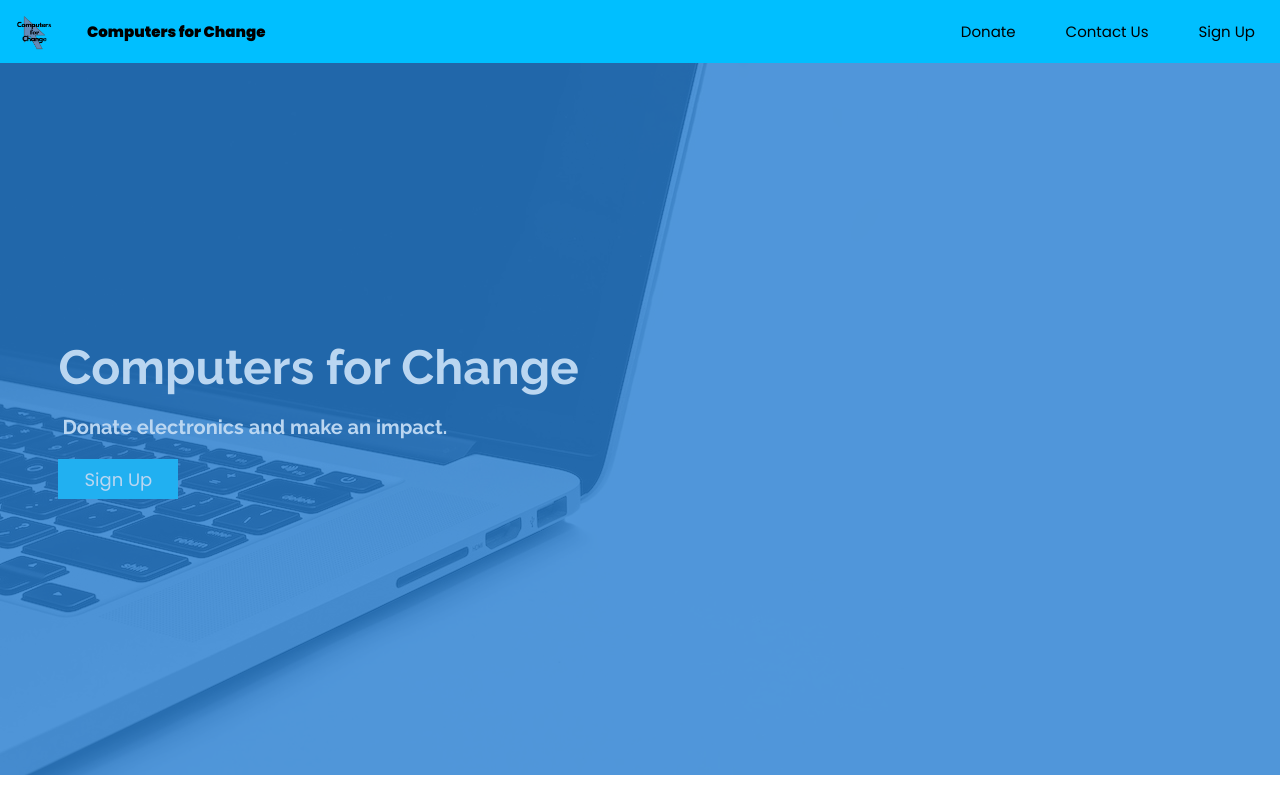
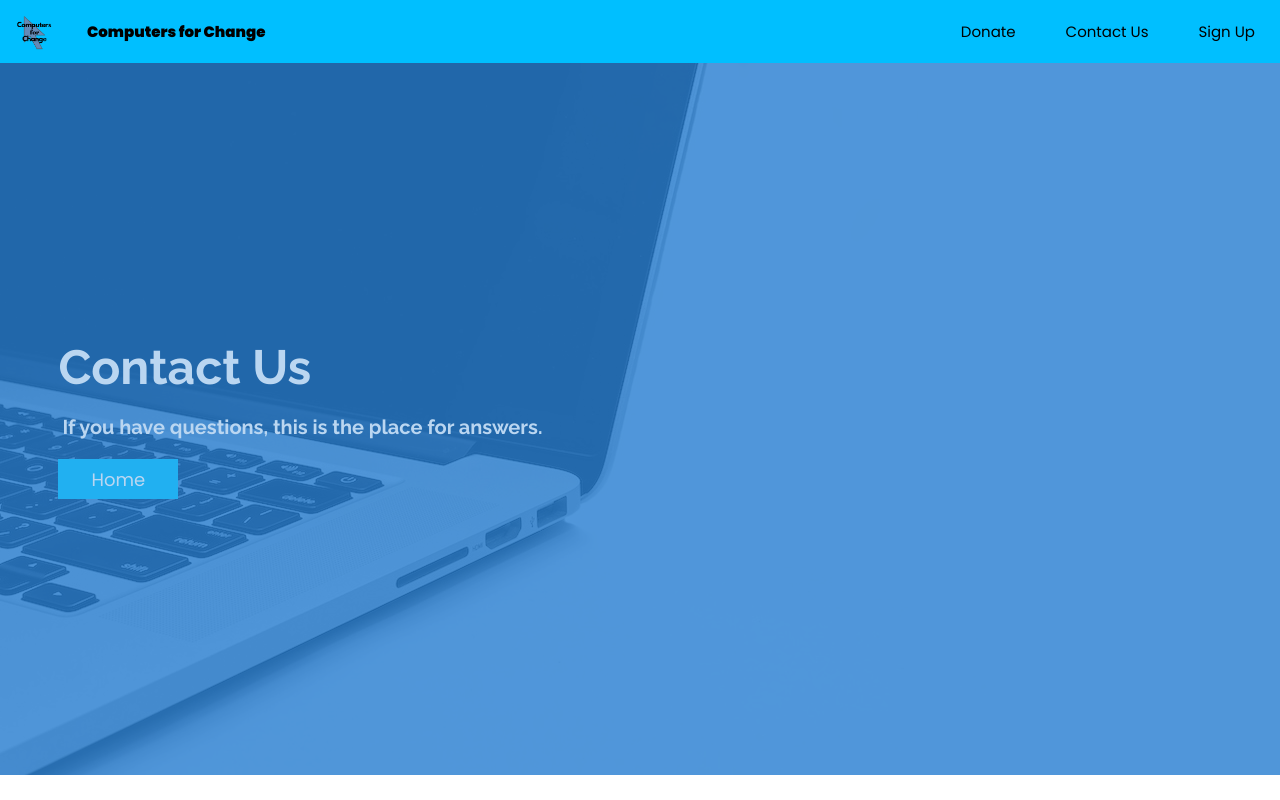
Before and after one commit to ksapo14/computers4change, a plain HTML site: page contactus.html in a window 1280 px wide. Shown: the top 800 px of the page. Drawn offline with Linux system fonts and the light colour scheme.

Commit message:
Add files via upload

```diff
--- a/contactus.html
+++ b/contactus.html
@@ -22,9 +22,9 @@
         <section>
             <div class = "background">
                 <div class = "main_title">
-                    <h1>Computers for Change</h1>
-                    <h3>Donate electronics and make an impact.</h3>
-                    <a href = "./signup"><button>Sign Up</button></a>
+                    <h1>Contact Us</h1>
+                    <h3>If you have questions, this is the place for answers.</h3>
+                    <a href = "./"><button>Home</button></a>
                 </div>
             </div>
         </section>
```
Also changed, not shown: donate.html (+3 -3 lines).
